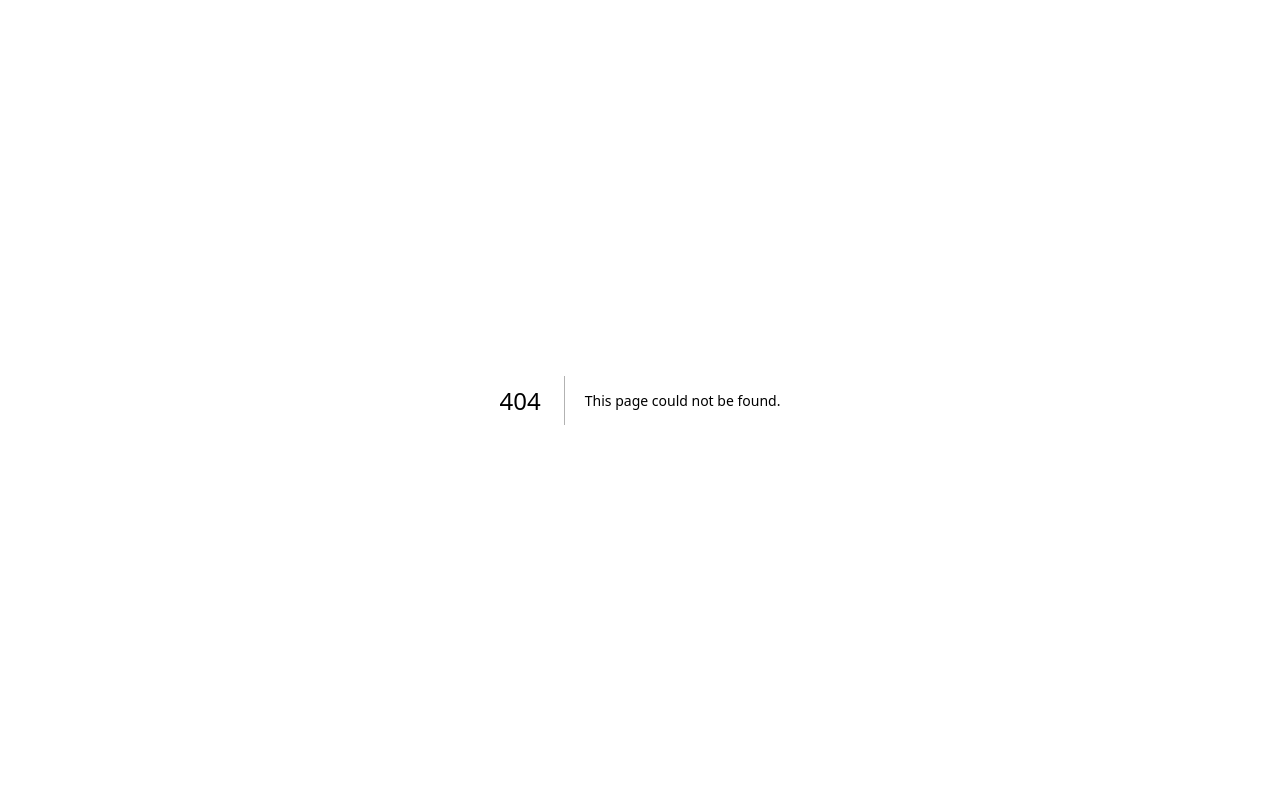
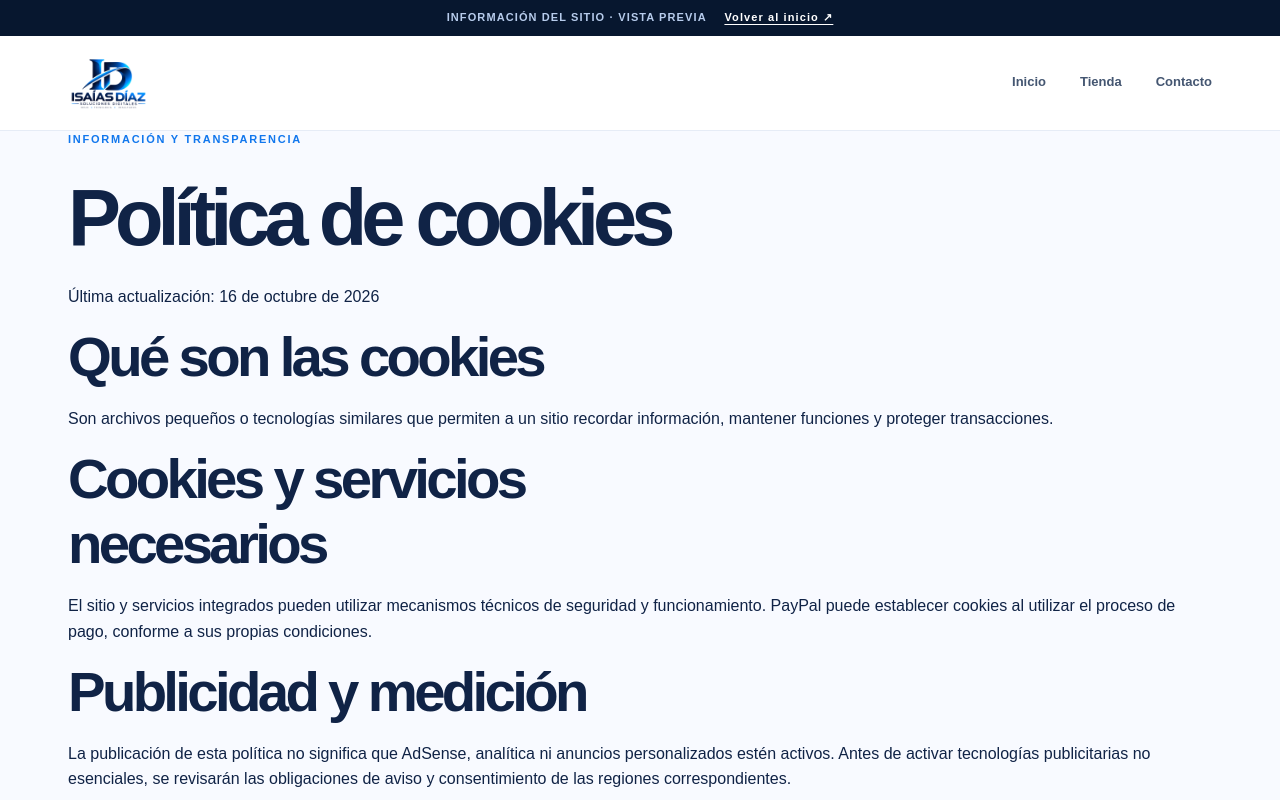
Before and after one commit to roshi2709/isaiasdiaz-web, a Next.js app: page /prueba/politica-de-cookies in a window 1280 px wide. Before the commit this address had no page. Shown: the top 800 px of the page. Built offline with nearby package versions, Linux system fonts and the light colour scheme.

Commit message:
feat: add legal information pages and branded preview footer

```diff
--- /dev/null
+++ b/src/app/prueba/politica-de-cookies/page.tsx
@@ -0,0 +1,5 @@
+import type { Metadata } from 'next';
+import Link from 'next/link';
+import LegalPageLayout from '@/components/LegalPageLayout';
+export const metadata: Metadata = {title:'Política de cookies | Isaías Díaz',description:'Información sobre política de cookies de isaiasdiaz.com.',robots:{index:false,follow:false}};
+export default function Page(){return <LegalPageLayout eyebrow="INFORMACIÓN Y TRANSPARENCIA" title="Política de cookies"><section><h2>Qué son las cookies</h2><p>Son archivos pequeños o tecnologías similares que permiten a un sitio recordar información, mantener funciones y proteger transacciones.</p></section><section><h2>Cookies y servicios necesarios</h2><p>El sitio y servicios integrados pueden utilizar mecanismos técnicos de seguridad y funcionamiento. PayPal puede establecer cookies al utilizar el proceso de pago, conforme a sus propias condiciones.</p></section><section><h2>Publicidad y medición</h2><p>La publicación de esta política no significa que AdSense, analítica ni anuncios personalizados estén activos. Antes de activar tecnologías publicitarias no esenciales, se revisarán las obligaciones de aviso y consentimiento de las regiones correspondientes.</p></section><section><h2>Cómo administrarlas</h2><p>Puedes bloquear o eliminar cookies desde tu navegador. Si desactivas tecnologías necesarias, funciones como los pagos podrían dejar de funcionar.</p></section><section><h2>Más información</h2><p>Para consultas sobre datos personales, consulta la Política de privacidad o escribe a contacto@isaiasdiaz.com.</p></section><p>Consulta también <Link href="/prueba/politica-de-privacidad/">Privacidad</Link>, <Link href="/prueba/politica-de-cookies/">Cookies</Link> y <Link href="/prueba/terminos-y-condiciones/">Condiciones de uso</Link>.</p></LegalPageLayout>}
```
